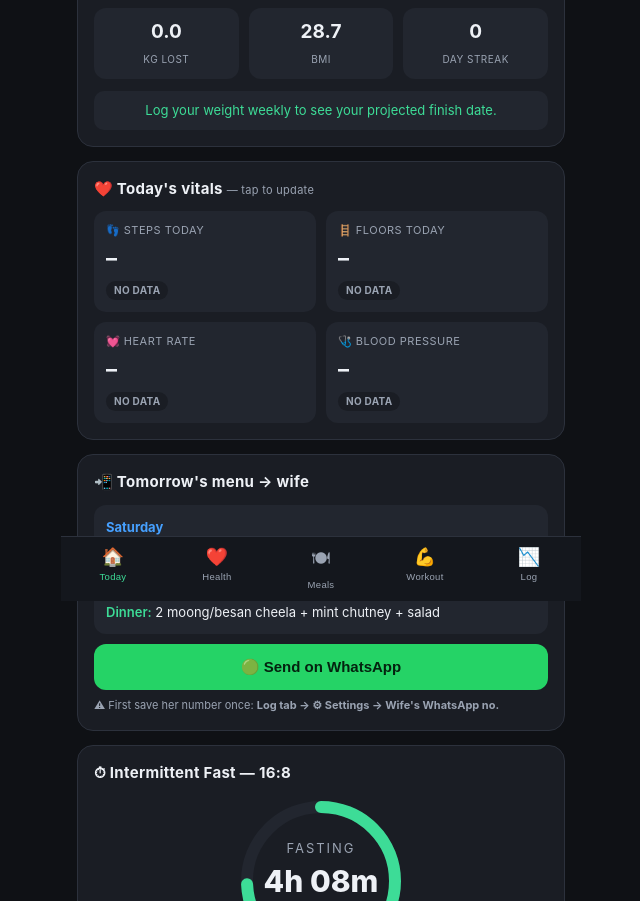
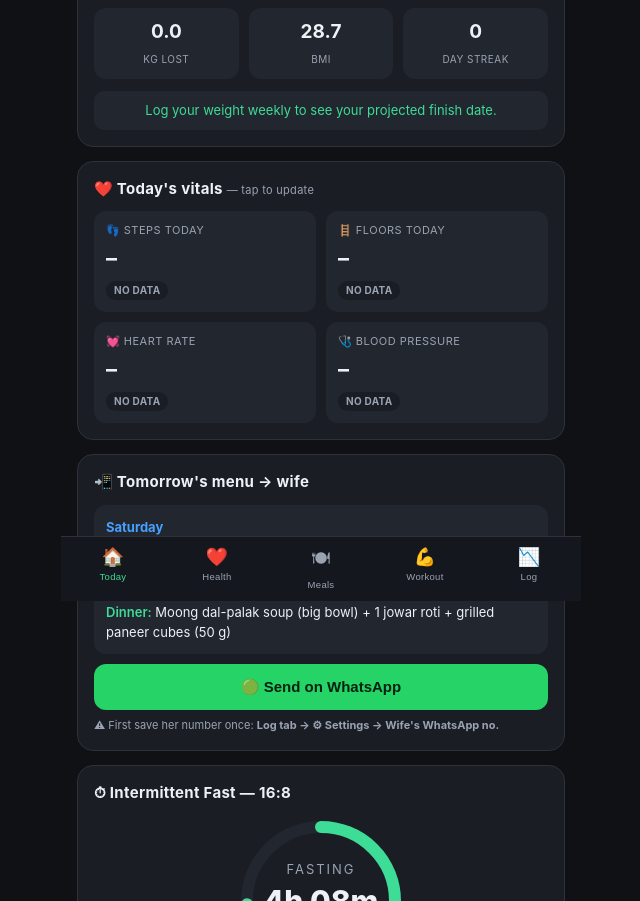
Before and after one commit to gg-Taani/reset, a plain HTML site: page index.html in a window 1280 px wide. Shown: the part 199-1100 px from the top of the page, without its empty margins (319-959 px from the left). Drawn offline with Linux system fonts and the light colour scheme.

Commit message:
Sync pending local changes
Co-Authored-By: Claude Opus 5 <noreply@anthropic.com>

```diff
--- a/index.html
+++ b/index.html
@@ -377,29 +377,28 @@ $('today').textContent = new Date().toLocaleDateString('en-IN',{weekday:'short',
 // ================= MEALS (single source of truth) =================
 const DAYS = ['Sunday','Monday','Tuesday','Wednesday','Thursday','Friday','Saturday'];
 const MEALS = {
-  Monday:   ['Masoor dal (1½ katori) + 2 phulka + turai sabzi + tomato-cucumber-onion salad + 1 bowl curd',
-             'Roasted makhana + masala buttermilk (chaas)',
-             'Paneer tikka (100 g) + 1 phulka + green salad'],
-  Tuesday:  ['Kala chana (1½ katori) + 1 katori rice + bhindi sabzi + salad + curd',
-             '1 fruit + 6–8 almonds',
-             'Tofu bhurji (150 g tofu) + 1 phulka + sautéed beans'],
-  Wednesday:['Lobia (black-eyed peas) curry + 2 phulka + mixed veg + salad + curd',
-             'Moong sprouts chaat + green tea',
-             'Palak paneer (100 g paneer) + 1 phulka + salad'],
-  Thursday: ['Toor dal + 2 phulka + cabbage-peas sabzi + salad + curd',
-             'Hung curd / Greek yogurt bowl + few seeds',
-             'Soya keema (50 g soya) with veg + 1 phulka + salad'],
-  Friday:   ['Rajma (1½ katori) + 1 katori rice + lauki sabzi + salad + curd',
-             'Roasted chana + green tea',
-             'Paneer bhurji (100 g) + 1 phulka + cucumber salad'],
-  Saturday: ['Dal makhani (light, low cream) + 2 phulka + bhindi + salad + curd',
-             '1 fruit + handful walnuts',
-             '2 moong/besan cheela + mint chutney + salad'],
-  Sunday:   ['Chole (1½ katori) + 2 phulka + mixed veg + salad + curd',
-             'Grilled paneer cubes (80 g) or sprouts',
-             'Mix veg + tofu/paneer (100 g) + 1 phulka + big salad']
-};
-function renderMealDays(){
+  Monday:   ['Chole (1½ katori) + 2 phulka + gajar-matar sabzi + kachumber salad + 1 bowl curd',
+             'Paneer-cucumber chaat (60 g paneer, chaat masala) + green tea',
+             'Moong dal chilla stuffed with paneer (2 chilla, 50 g paneer) + mint chutney + big salad'],
+  Tuesday:  ['Rajma (1½ katori) + 1 katori rice + dahi bhindi (low oil) + tomato-onion salad',
+             'Sprouted moong usal (small bowl) + green tea',
+             'Tofu-capsicum stir-fry (150 g tofu, low oil) + 1 phulka + clear veg soup'],
+  Wednesday:['Dal makhani (light, no cream, 1½ katori) + 2 phulka + lauki-tamatar sabzi + salad + curd',
+             'Boiled soya chunks chaat (30 g dry soya) + green tea',
+             'Palak tofu (100 g tofu) + 1 jowar roti + carrot-cucumber salad'],
+  Thursday: ['Urad-chana dal (1½ katori) + 2 bajra roti + mixed veg + salad + curd',
+             '1 apple + 1 small bowl hung curd',
+             'Soya chunk curry (50 g dry soya) + 1 phulka + onion-cucumber salad'],
+  Friday:   ['Sabut masoor dal (1½ katori) + 2 phulka + tori sabzi + salad + curd',
+             'Masala chaas + small handful roasted peanuts',
+             'Rajma tikki (2, pan-grilled) + curd dip + big salad'],
+  Saturday: ['Kadhai paneer (light, 100 g) + 2 phulka + kachumber salad + curd',
+             'Hung curd dip + carrot-cucumber sticks',
+             'Moong dal-palak soup (big bowl) + 1 jowar roti + grilled paneer cubes (50 g)'],
+  Sunday:   ['Paneer-matar pulao (small, 1 katori, 80 g paneer) + cucumber raita + kachumber salad',
+             'Unsweetened buttermilk (1 glass) + 1 tbsp mixed seeds',
+             'Lauki-moong dal (1½ katori) + 1 phulka + big salad']
+};function renderMealDays(){
   const todayName = DAYS[new Date().getDay()];
   $('mealDays').innerHTML = ['Monday','Tuesday','Wednesday','Thursday','Friday','Saturday','Sunday'].map(d=>{
     const m = MEALS[d];
```
Also changed, not shown: meal-chart.html (+21 -21 lines), meal-plan.png.
